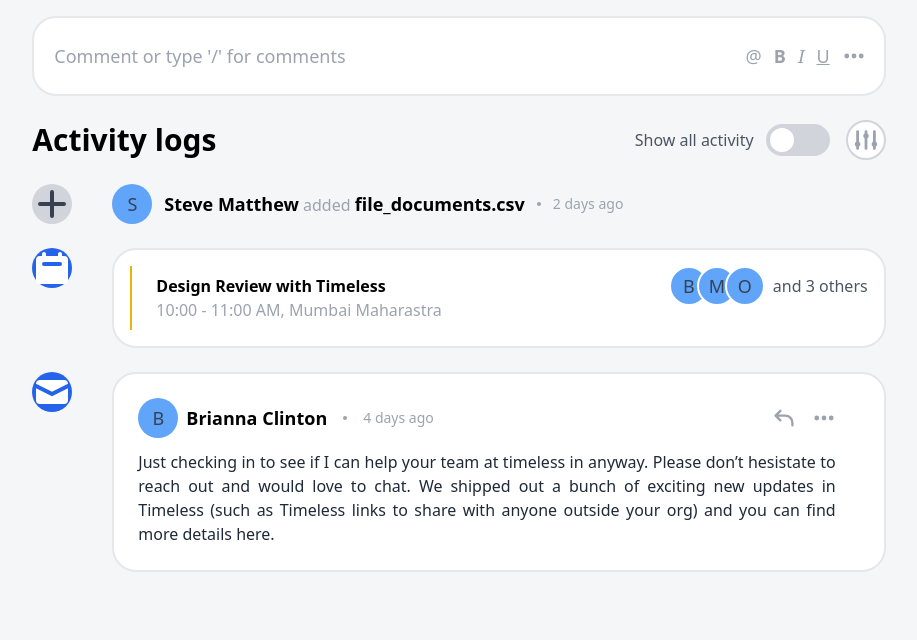
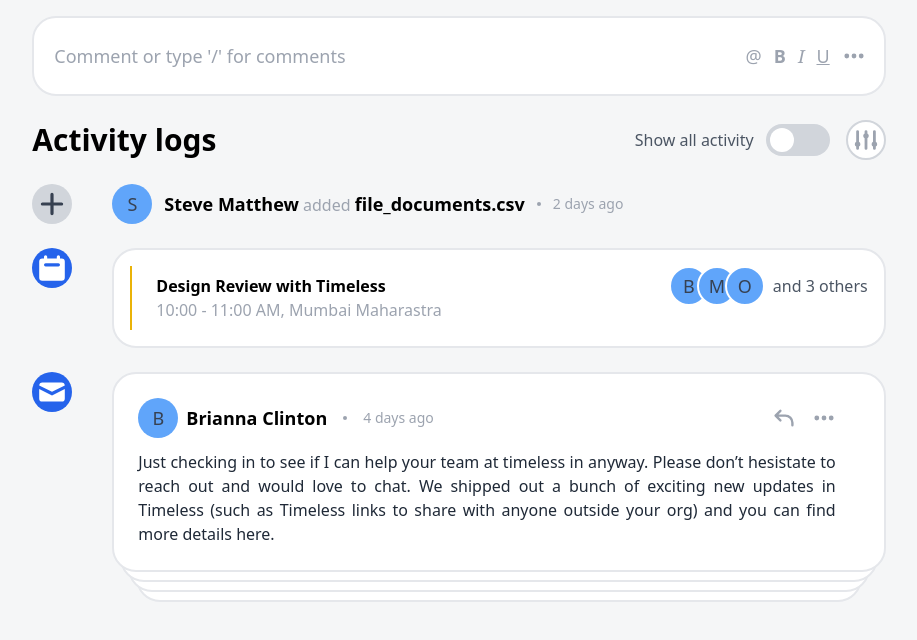
Before and after one commit to kpldvnpne/activity-log-implementation, a React (Create React App) app: page / in a window 1280 px wide. Shown: the top 640 px of the page, without its empty margins (181-1098 px from the left). Built offline with nearby package versions, Linux system fonts and the light colour scheme.

Commit message:
Show messages in stacked and fix padding in ActivityIcon

```diff
--- a/src/App.tsx
+++ b/src/App.tsx
@@ -1,4 +1,4 @@
-import React, { ReactNode } from "react";
+import React, { ReactElement, ReactNode } from "react";
 import {
   DotsHorizontalIcon,
   AdjustmentsIcon,
@@ -41,6 +41,33 @@ function App(): React.ReactElement {
             "ghi",
           ]}
         />
+        <MessageActivityLog />
+      </div>
+    </div>
+  );
+}
+
+export default App;
+
+interface Message {
+  who: string;
+  whenInDaysAgo: number;
+  text: string;
+}
+
+function MessageActivityLog() {
+  const messages: Message[] = [
+    {
+      who: "Brianna Clinton",
+      whenInDaysAgo: 4,
+      text: `Just checking in to see if I can help your team at timeless in anyway. Please don’t hesistate to reach out and would love to chat. We shipped out a bunch of exciting new updates in Timeless (such as Timeless links to share with anyone outside your org) and you can find more details here.`,
+    },
+    { who: "abc", whenInDaysAgo: 123, text: "abc" },
+    { who: "abc", whenInDaysAgo: 123, text: "abc" },
+    { who: "abc", whenInDaysAgo: 123, text: "abc" },
+  ];
+
+  return (
     <ActivityLog
       icon={
         <ActivityIcon important>
@@ -48,34 +75,44 @@ function App(): React.ReactElement {
         </ActivityIcon>
       }
       body={
+        <StackedDisplay>
+          {messages.map((message, index) => (
             <MessageCard
-              who="Brianna Clinton"
-              when={4}
-              message="Just checking in to see if I can help your team at timeless in anyway.
-          Please don’t hesistate to reach out and would love to chat. We shipped
-          out a bunch of exciting new updates in Timeless (such as Timeless
-          links to share with anyone outside your org) and you can find more
-          details here."
+              key={index}
+              who={message.who}
+              when={message.whenInDaysAgo}
+              message={message.text}
             />
+          ))}
+        </StackedDisplay>
       }
     />
-      </div>
-    </div>
   );
 }
 
-export default App;
-
-interface CardProps {
-  children: ReactNode;
+interface StackedDisplayProps {
+  children: Array<ReactElement>;
 }
 
-interface EventActivityLogProps {
-  eventName: string;
-  startTime: string;
-  endTime: string;
-  location: string;
-  namesOfParticipants: Array<string>;
+function StackedDisplay({ children }: StackedDisplayProps) {
+  const firstChild = children[0];
+  return (
+    <div className="relative z-0 h-auto w-full">
+      {children.map((child, index) => (
+        <div
+          className={`absolute w-full`}
+          style={{
+            paddingLeft: 8 * index,
+            paddingRight: 8 * index,
+            zIndex: -10 * index,
+            transform: `translateY(${index * 5}%)`,
+          }}
+        >
+          {firstChild}
+        </div>
+      ))}
+    </div>
+  );
 }
 
 interface MessageCardProps {
@@ -108,6 +145,14 @@ function MessageCard({ who, when, message }: MessageCardProps) {
       </div>
     </Card>
   );
+}
+
+interface EventActivityLogProps {
+  eventName: string;
+  startTime: string;
+  endTime: string;
+  location: string;
+  namesOfParticipants: Array<string>;
 }
 
 function EventActivityLog({
@@ -163,6 +208,10 @@ function StackedAvatarsOfPeople({ names }: StackedAvatarsOfPeopleProps) {
       )}
     </div>
   );
+}
+
+interface CardProps {
+  children: ReactNode;
 }
 
 function Card({ children }: CardProps) {
@@ -273,7 +322,7 @@ function ActivityIcon({ children, important = false }: ActivityIconProps) {
   const backgroundColorClass = important ? "bg-blue-600" : "bg-gray-300";
   return (
     <div
-      className={`rounded-full ${backgroundColorClass} ${textColorClass} h-10 w-10 flex items-center justify-center flex-shrink-0`}
+      className={`rounded-full ${backgroundColorClass} ${textColorClass} h-10 w-10 flex items-center justify-center flex-shrink-0 p-1`}
     >
       {children}
     </div>
```
Lines whose indentation alone changed are shown as unchanged.
